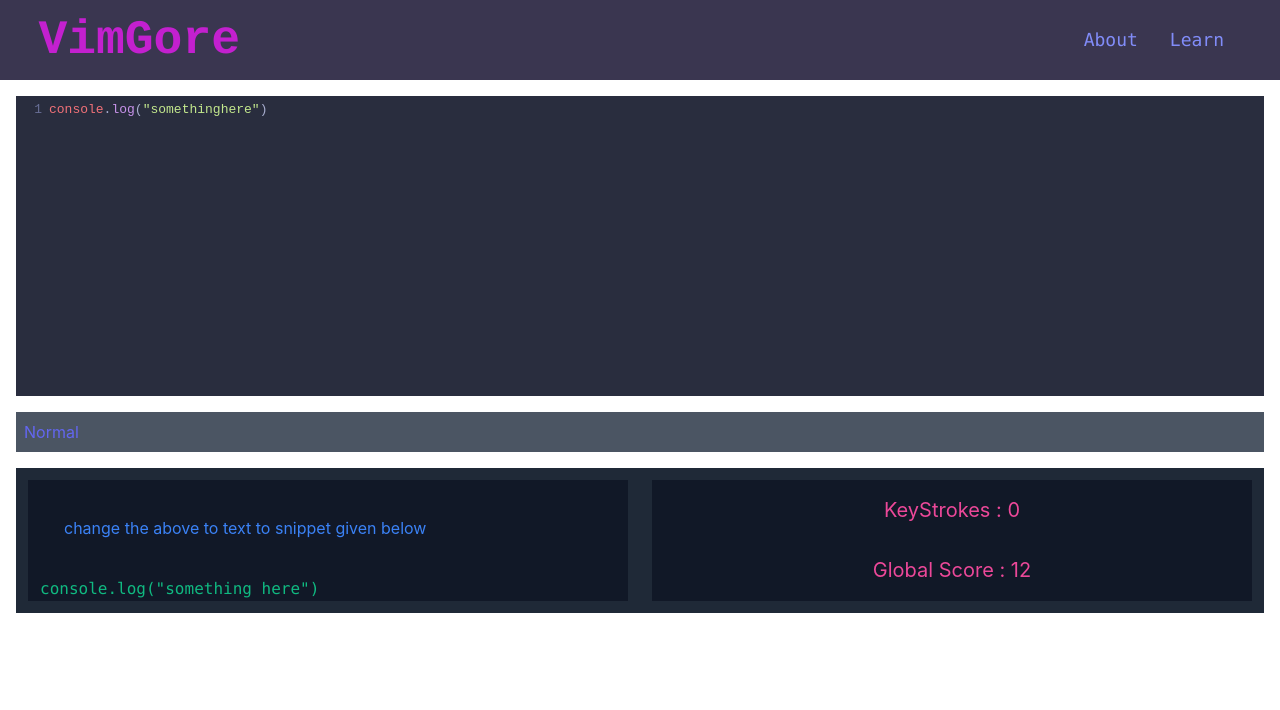
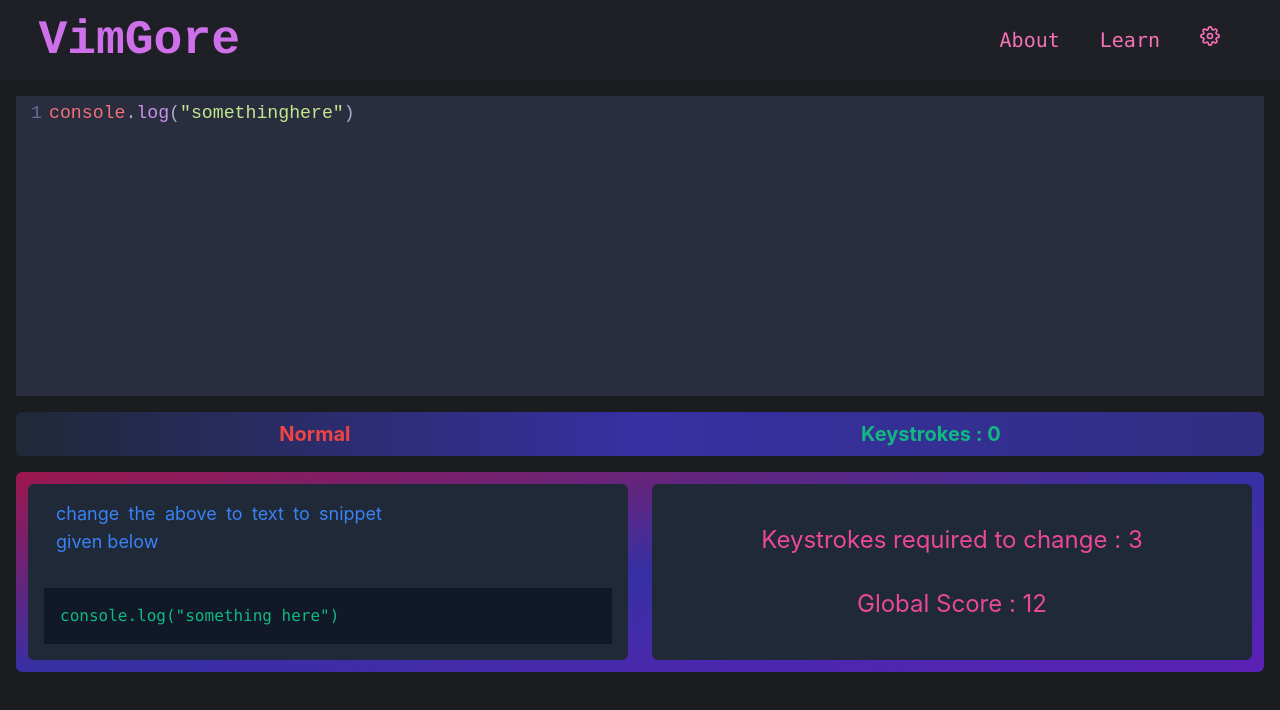
Before and after one commit to ps173/VimGore, a Next.js app in the folder client/: page / in a window 1280 px wide. Shown: the top 710 px of the page. Built offline with nearby package versions, Linux system fonts and the light colour scheme.

Commit message:
GameArea Settup

```diff
--- a/client/components/editor.jsx
+++ b/client/components/editor.jsx
@@ -8,7 +8,7 @@ import "codemirror/theme/material-palenight.css";
 import "codemirror/keymap/vim";
 import "codemirror/mode/javascript/javascript";
 
-const VimEditor = ({ value, setValue, setKeystrokes }) => {
+const VimEditor = ({ value, setValue, setKeystrokes, keystrokes }) => {
   const [vimode, setVimode] = useState("Normal");
   const [cursorpos, setCursorpos] = useState({ x: 0, y: 0 });
 
@@ -35,7 +35,7 @@ const VimEditor = ({ value, setValue, setKeystrokes }) => {
   return (
     <div>
       <CodeMirror
-        className="m-4"
+        className="m-4 rounded-xl min-h-10 h-auto"
         value={value}
         options={{
           theme: "material-palenight",
@@ -51,8 +51,11 @@ const VimEditor = ({ value, setValue, setKeystrokes }) => {
           handleKeyStrokes();
         }}
       />
-      <div className="m-4 flex flex-row w-auto bg-gray-600 p-2">
-        <div className="text-indigo-500 ">{vimode}</div>
+      <div className="m-4 p-2 flex flex-row justify-around align-middle  bg-gradient-to-r from-gray-800 via-indigo-800 to-indigo-900  rounded-md">
+        <div className="text-xl px-5 font-bold text-red-500">{vimode}</div>
+        <div className="text-xl px-5 font-bold text-green-500">
+          Keystrokes : {keystrokes}
+        </div>
       </div>
     </div>
   );
--- a/client/components/gameAreaInfo.jsx
+++ b/client/components/gameAreaInfo.jsx
@@ -3,28 +3,40 @@ const gameAreaInfo = ({ children }) => {
 };
 
 gameAreaInfo.FlexContainer = ({ children }) => {
-  return <div className="flex flex-row bg-gray-800 m-4">{children}</div>;
+  return (
+    <div className="flex flex-row m-4 bg-gradient-to-br from-pink-800 via-indigo-800 to-purple-800 rounded-md">
+      {children}
+    </div>
+  );
 };
 
 gameAreaInfo.Box = ({ children }) => {
-  return <div className="bg-gray-900 w-full h-9/13 m-3">{children}</div>;
+  return (
+    <div className="bg-gray-800 w-full h-9/13 m-3 flex flex-col justify-center align-baseline rounded-md">
+      {children}
+    </div>
+  );
 };
 
 gameAreaInfo.Text = ({ children }) => {
   return (
-    <div className="text-justify text-blue-500 p-5 m-4 text-base">
+    <div className="text-justify text-blue-500 p-3 text-lg mx-4 my-1 w-7/12">
       {children}
     </div>
   );
 };
 
 gameAreaInfo.Code = ({ children }) => {
-  return <code className="text-center text-green-500 px-3">{children}</code>;
+  return (
+    <div className="text-justify font-mono text-green-500 bg-gray-900 m-4 p-4">
+      {children}
+    </div>
+  );
 };
 
 gameAreaInfo.HugeText = ({ children }) => {
   return (
-    <div className="text-center text-xl text-pink-500 p-4">{children}</div>
+    <div className="text-center text-2xl text-pink-500  p-4">{children}</div>
   );
 };
 
--- a/client/components/navbar.jsx
+++ b/client/components/navbar.jsx
@@ -1,30 +1,25 @@
 import "react";
 import NavStyles from "../styles/Navbar.module.css";
 import Link from "next/link";
+import { FiSettings } from "react-icons/fi";
 
 const Navbar = () => {
   const NavbarTitle = () => {
     return (
       <div className={NavStyles.Title}>
-    <Link href="/">
-     VimGore
-    </Link>
+        <Link href="/">VimGore</Link>
       </div>
     );
   };
 
   const NavbarLinkContainer = ({ children }) => {
-  return (
-   <div className="flex-initial px-10">
-    {children}
-   </div>
-  );
+    return <div className="flex flex-row px-10">{children}</div>;
   };
 
   const NavbarLinks = ({ children, href }) => {
     return (
       <Link href={href}>
-    <a className="text-indigo-400 font-mono text-lg px-4">
+        <a className="text-pink-400 font-mono font-medium text-xl px-5">
           {children}
         </a>
       </Link>
@@ -34,9 +29,13 @@ const Navbar = () => {
   return (
     <div className={NavStyles.Container}>
       <NavbarTitle />
+
       <NavbarLinkContainer>
         <NavbarLinks href="/about">About</NavbarLinks>
         <NavbarLinks href="/learn">Learn</NavbarLinks>
+        <NavbarLinks href="/settings">
+          <FiSettings />
+        </NavbarLinks>
       </NavbarLinkContainer>
     </div>
   );
--- a/client/containers/GameContainer.jsx
+++ b/client/containers/GameContainer.jsx
@@ -9,8 +9,11 @@ const GameArea = () => {
 
   return (
     <>
-      <VimEditor value={code} setKeystrokes={setKeystrokes} />
-      <GameAreaInfo>
+      <VimEditor
+        value={code}
+        setKeystrokes={setKeystrokes}
+        keystrokes={keystrokes}
+      />
       <GameAreaInfo.FlexContainer>
         <GameAreaInfo.Box>
           <GameAreaInfo.Text>
@@ -20,12 +23,11 @@ const GameArea = () => {
         </GameAreaInfo.Box>
         <GameAreaInfo.Box>
           <GameAreaInfo.HugeText>
-              KeyStrokes : {keystrokes}
+            Keystrokes required to change : 3
           </GameAreaInfo.HugeText>
           <GameAreaInfo.HugeText>Global Score : 12</GameAreaInfo.HugeText>
         </GameAreaInfo.Box>
       </GameAreaInfo.FlexContainer>
-      </GameAreaInfo>
     </>
   );
 };
--- a/client/package.json
+++ b/client/package.json
@@ -14,7 +14,8 @@
     "next": "^10.0.4",
     "react": "17.0.2",
     "react-codemirror2": "^7.2.1",
-    "react-dom": "17.0.2"
+    "react-dom": "17.0.2",
+    "react-icons": "^4.2.0"
   },
   "devDependencies": {
     "autoprefixer": "^10.3.5",
--- a/client/styles/Navbar.module.css
+++ b/client/styles/Navbar.module.css
@@ -1,21 +1,22 @@
 .Container {
-  background-color: #3A3650;
+  background-color: #292d3e40;
+  backdrop-filter: blur(15px);
   display: flex;
-  justify-content:space-between;
-  align-items:center;
+  justify-content: space-between;
+  align-items: center;
   padding-left: 3%;
   height: 10vh;
   width: 100vw;
 }
 
 .Title {
- color : #C320CF;
- font-size : 3em;
- font-family: Courier;
- font-weight: bold;
+  color: #cd70e9;
+  font-size: 3em;
+  font-family: Courier;
+  font-weight: bold;
 }
 
-.LinkContainer{
- display : flex;
- padding-right: 10%;
+.LinkContainer {
+  display: flex;
+  padding-right: 10%;
 }
--- a/client/styles/globals.css
+++ b/client/styles/globals.css
@@ -11,6 +11,7 @@ body {
     Ubuntu, Cantarell, Fira Sans, Droid Sans, Helvetica Neue, sans-serif;
   box-sizing: border-box;
   overflow-x: hidden;
+  background-color: #1b1c1f;
 }
 
 a {
@@ -23,3 +24,7 @@ a {
   margin: 0px;
   box-sizing: border-box;
 }
+
+.CodeMirror {
+  font-size: 1.4em !important;
+}
```
Also changed, not shown: client/styles/Home.module.css (+24 -0 lines), 1 other file (tests, documents, lock files or other folders). Lines whose indentation alone changed are shown as unchanged.
